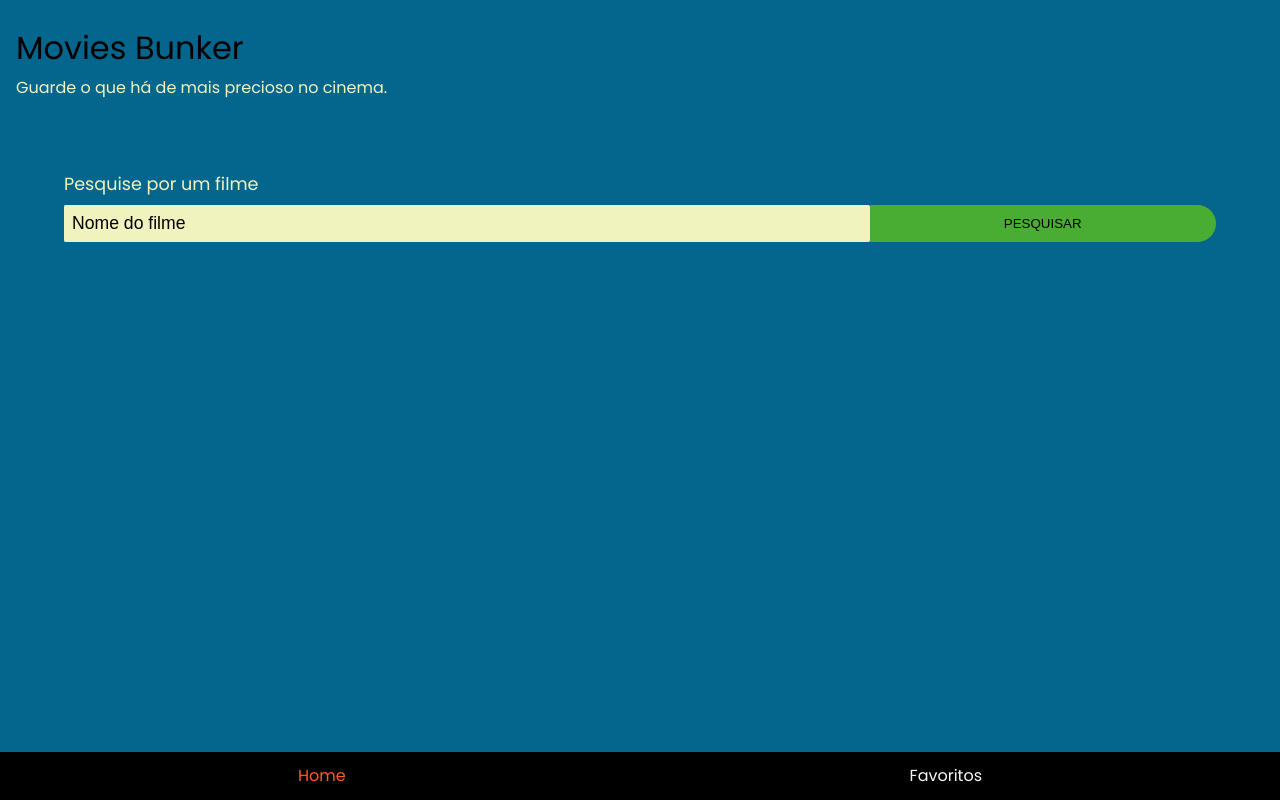
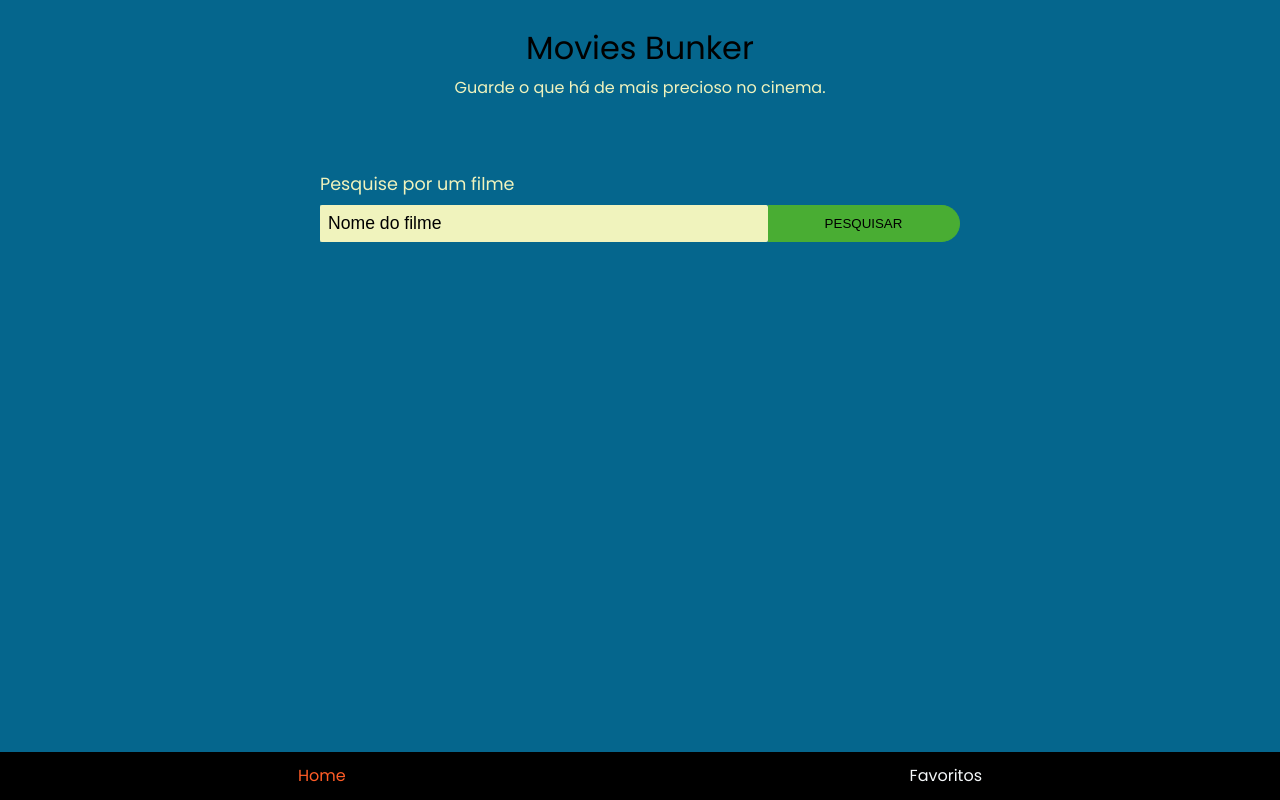
Before and after one commit to nikolasbrandao/movies-bunker, a React (Create React App) app: page / in a window 1280 px wide. Built offline with nearby package versions, Linux system fonts and the light colour scheme.

Commit message:
feat: add desktop style to home

```diff
--- a/src/components/CardMovie.js
+++ b/src/components/CardMovie.js
@@ -21,6 +21,7 @@ const CardImage = styled.img`
 
 const CardInfosWrapper = styled.div`
   width: 60%;
+  padding-left: 0.5em;
 `;
 
 const CardTitle = styled.p`
--- a/src/pages/Home/index.js
+++ b/src/pages/Home/index.js
@@ -24,7 +24,6 @@ const HomePage = () => {
       if (listMovies.Error) {
         throw new Error(listMovies.Error);
       }
-      console.log("listMovies", listMovies);
       setMovies([...movies, ...listMovies.Search]);
     } catch (error) {
       console.log("Error");
--- a/src/pages/Home/styles.js
+++ b/src/pages/Home/styles.js
@@ -4,6 +4,9 @@ export const TitleWrapper = styled.header`
   display: flex;
   flex-direction: column;
   margin: 2em 1em 1em 1em;
+  @media (min-width: 768px) {
+    align-items: center;
+  }
 `;
 
 export const InputWrapper = styled.section`
@@ -12,6 +15,11 @@ export const InputWrapper = styled.section`
   margin: 5%;
   flex-direction: column;
   justify-content: center;
+  @media (min-width: 768px) {
+    width: 50vw;
+    margin-left: auto;
+    margin-right: auto;
+  }
 `;
 
 export const InputLabel = styled.p`
@@ -79,6 +87,14 @@ export const ResultMoviesWrapper = styled.div`
     display: none;
   }
   -ms-overflow-style: none;
+  @media (min-width: 768px) {
+    width: 60vw;
+    margin-left: auto;
+    margin-right: auto;
+    display: grid;
+    grid-template-columns: 1fr 1fr 1fr;
+    grid-column-gap: 1em;
+  }
 `;
 
 export const LoadingWrapper = styled.div`
@@ -87,6 +103,10 @@ export const LoadingWrapper = styled.div`
   align-items: center;
   justify-content: center;
   margin: 1em 0;
+  @media (min-width: 768px) {
+    width: 60vw;
+    justify-content: flex-start;
+  }
 `;
 
 export const LoadingMessage = styled.span`
```
